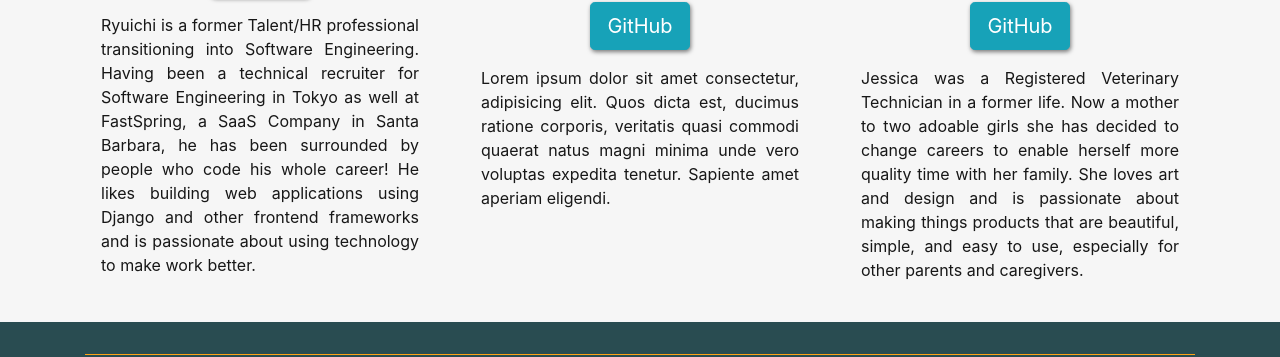
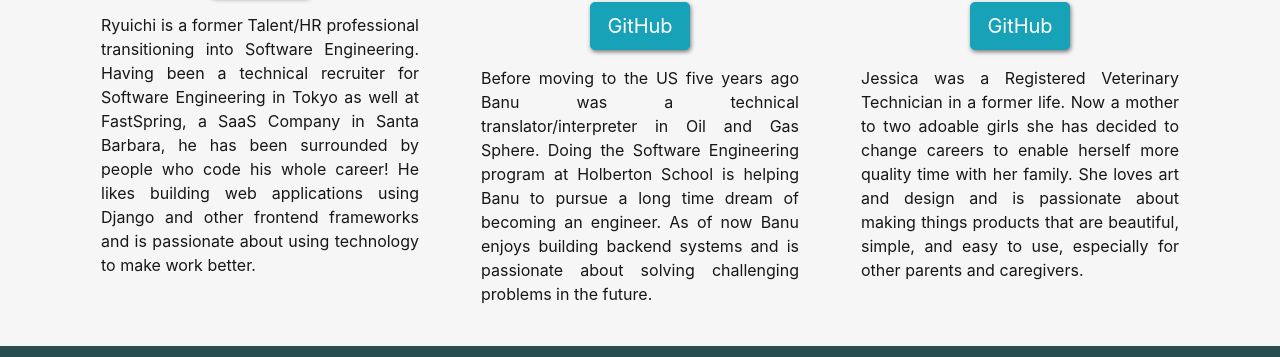
Before and after one commit to jbathel/little-foot-trails, a React (Create React App) app: page / in a window 1280 px wide. Shown: the part 3109-3466 px from the top of the page. Built offline with nearby package versions, Linux system fonts and the light colour scheme; no server answers.

Commit message:
Add Banu's description

```diff
--- a/src/components/AboutUs.js
+++ b/src/components/AboutUs.js
@@ -46,10 +46,7 @@ export const AboutUs = () => {
               GitHub
             </a>
             <p className="text-justify m-3">
-              Lorem ipsum dolor sit amet consectetur, adipisicing elit. Quos
-              dicta est, ducimus ratione corporis, veritatis quasi commodi
-              quaerat natus magni minima unde vero voluptas expedita tenetur.
-              Sapiente amet aperiam eligendi.
+            Before moving to the US five years ago Banu was a technical translator/interpreter in Oil and Gas Sphere. Doing the Software Engineering program at Holberton School is helping Banu to pursue a long time dream of becoming an engineer. As of now Banu enjoys building backend systems and is passionate about solving challenging problems in the future.
             </p>
           </div>
           <div className="col-sm-4 text-center">
```
